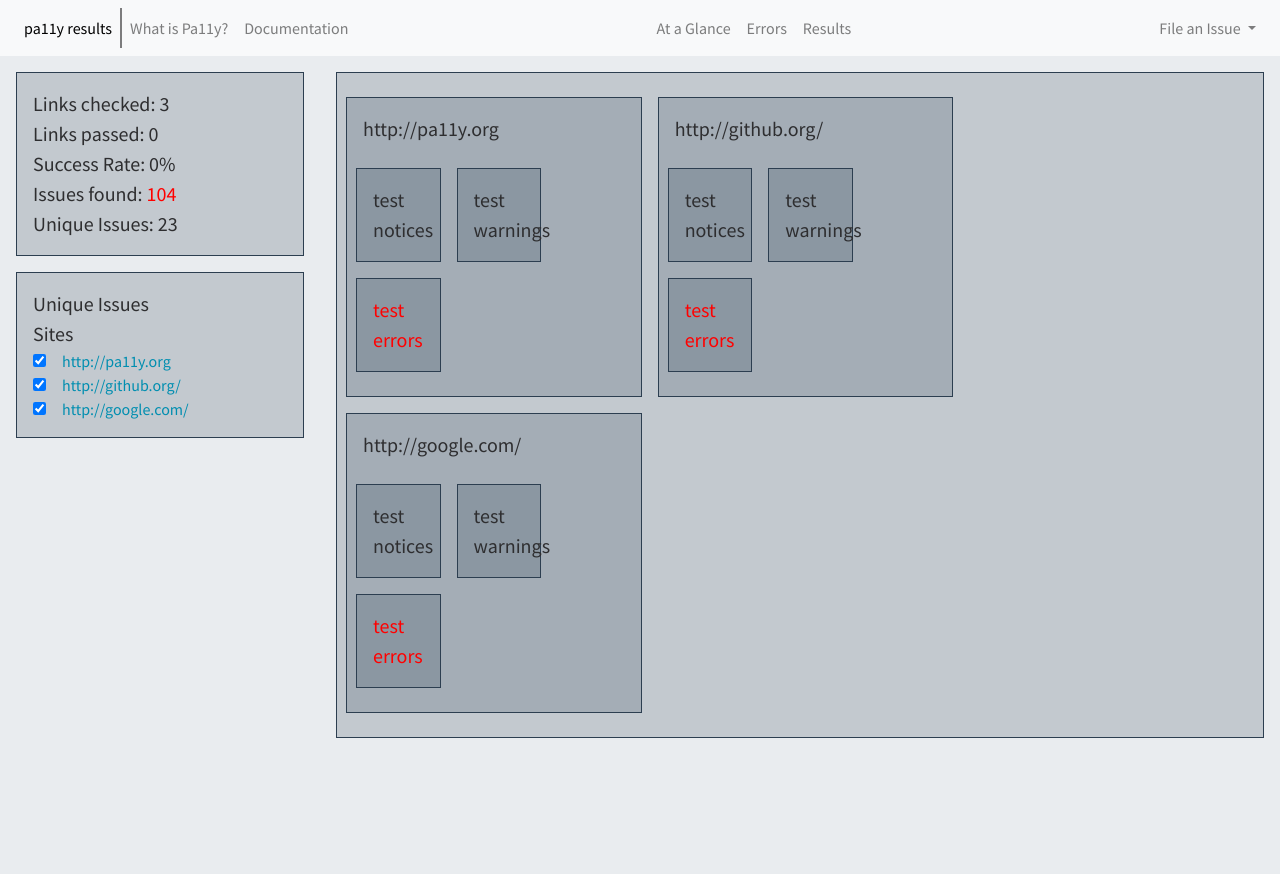
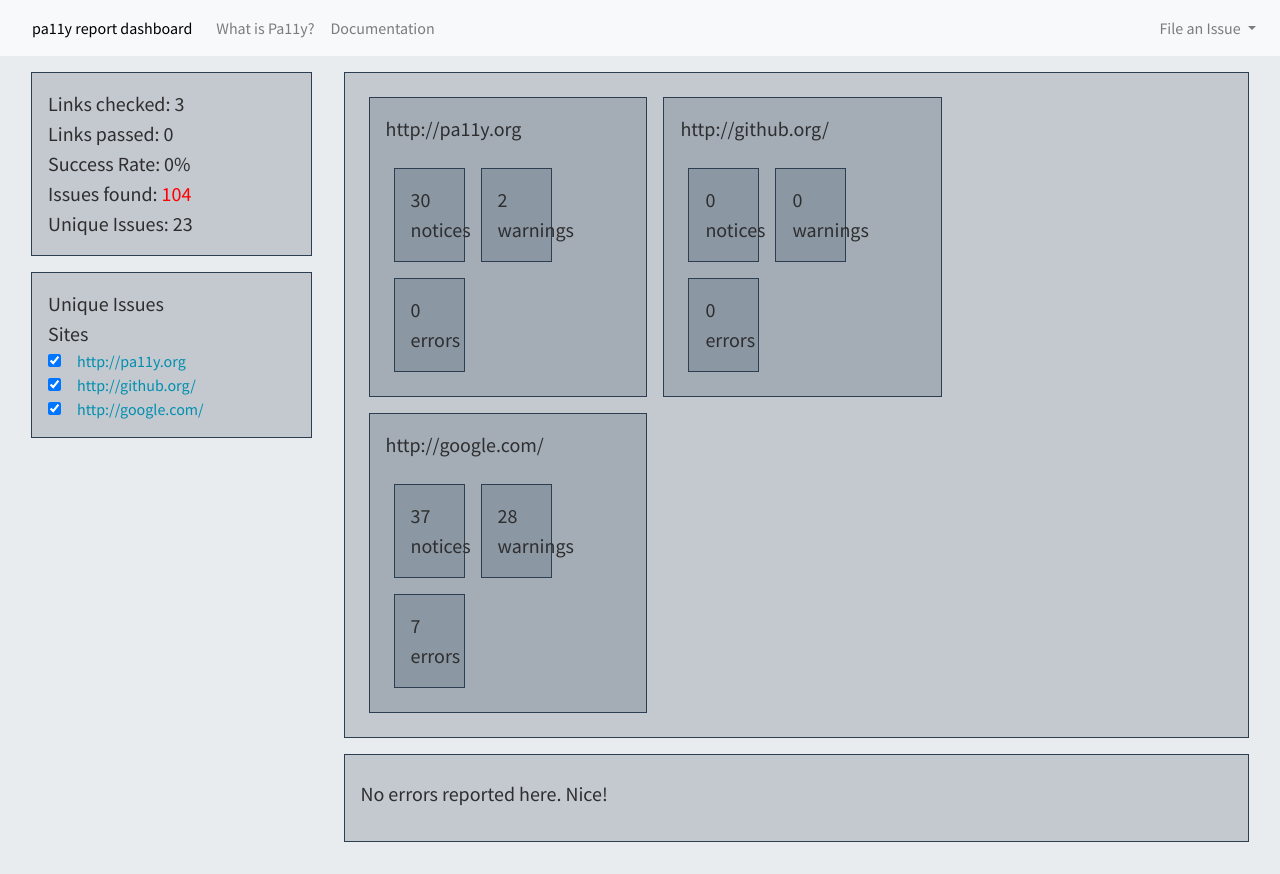
Before and after one commit to tjheffner/vue-pa11y, a Vue app: page / in a window 1280 px wide. Before the commit the page ends 800 px from the top, so only its background shows below. Built offline with nearby package versions, Linux system fonts and the light colour scheme.

Commit message:
add counts per site, update nav

```diff
--- a/public/index.html
+++ b/public/index.html
@@ -5,10 +5,9 @@
     <meta http-equiv="X-UA-Compatible" content="IE=edge">
     <meta name="viewport" content="width=device-width,initial-scale=1.0">
     <link rel="icon" href="<%= BASE_URL %>favicon.ico">
-    <title>pa11y-dashboard</title>
+    <title>pa11y results</title>
     <link rel="stylesheet" href="https://maxcdn.bootstrapcdn.com/bootstrap/4.0.0/css/bootstrap.min.css" integrity="sha384-Gn5384xqQ1aoWXA+058RXPxPg6fy4IWvTNh0E263XmFcJlSAwiGgFAW/dAiS6JXm" crossorigin="anonymous">
-    <link href="https://fonts.googleapis.com/css?family=Oswald:200,300,400,500,700|Source+Sans+Pro:200,300,400,600" rel="stylesheet">
-    <link href="https://maxcdn.bootstrapcdn.com/font-awesome/4.7.0/css/font-awesome.min.css" rel="stylesheet" integrity="sha384-wvfXpqpZZVQGK6TAh5PVlGOfQNHSoD2xbE+QkPxCAFlNEevoEH3Sl0sibVcOQVnN" crossorigin="anonymous">
+    <link href="https://fonts.googleapis.com/css?family=Source+Sans+Pro:200,300,400,600" rel="stylesheet">
   </head>
   <body>
     <noscript>
@@ -19,6 +18,6 @@
   </body>
 
   <script src="https://code.jquery.com/jquery-3.2.1.slim.min.js" integrity="sha384-KJ3o2DKtIkvYIK3UENzmM7KCkRr/rE9/Qpg6aAZGJwFDMVNA/GpGFF93hXpG5KkN" crossorigin="anonymous"></script>
-  <script src="https://cdnjs.cloudflare.com/ajax/libs/popper.js/1.12.3/umd/popper.min.js" integrity="sha384-vFJXuSJphROIrBnz7yo7oB41mKfc8JzQZiCq4NCceLEaO4IHwicKwpJf9c9IpFgh" crossorigin="anonymous"></script>
-  <script src="https://maxcdn.bootstrapcdn.com/bootstrap/4.0.0-beta.2/js/bootstrap.min.js" integrity="sha384-alpBpkh1PFOepccYVYDB4do5UnbKysX5WZXm3XxPqe5iKTfUKjNkCk9SaVuEZflJ" crossorigin="anonymous"></script>
+  <!--<script src="https://cdnjs.cloudflare.com/ajax/libs/popper.js/1.12.3/umd/popper.min.js" integrity="sha384-vFJXuSJphROIrBnz7yo7oB41mKfc8JzQZiCq4NCceLEaO4IHwicKwpJf9c9IpFgh" crossorigin="anonymous"></script>-->
+  <!--<script src="https://maxcdn.bootstrapcdn.com/bootstrap/4.0.0-beta.2/js/bootstrap.min.js" integrity="sha384-alpBpkh1PFOepccYVYDB4do5UnbKysX5WZXm3XxPqe5iKTfUKjNkCk9SaVuEZflJ" crossorigin="anonymous"></script>-->
 </html>
--- a/src/App.vue
+++ b/src/App.vue
@@ -50,7 +50,7 @@
     ...mapActions([
       'reportData',
       'results',
-      'errors',
+      'issues',
     ]),
     loadReportData () {
       this.$store.dispatch('reportData');
--- a/src/components/navbar.vue
+++ b/src/components/navbar.vue
@@ -3,17 +3,15 @@
     <button class="navbar-toggler" type="button" data-toggle="collapse" data-target="#navbarNavDropdown" aria-controls="navbarNavDropdown" aria-expanded="false" aria-label="Toggle navigation">
       <span class="navbar-toggler-icon"></span>
     </button>
+
+    <p id="logo" class="nav-item nav-link mb-0">pa11y report dashboard</p>
+
     <div class="collapse navbar-collapse" id="navbarNavDropdown">
       <ul class="navbar-nav mr-auto">
-        <li id="logo" class="nav-item nav-link">pa11y results</li>
         <li class="nav-item"><a class="nav-link" href="http://pa11y.org/" target="_blank" title="Pa11y Homepage">What is Pa11y?</a></li>
         <li class="nav-item"><a class="nav-link" href="https://github.com/pa11y/pa11y#configuration" target="_blank"  title="Technical Documentation">Documentation</a></li>
       </ul>
-      <ul class="navbar-nav mx-auto">
-        <li class="nav-item"><a href="#breakdown" class="nav-link">At a Glance</a></li>
-        <li class="nav-item"><a href="#errorlist" class="nav-link">Errors</a></li>
-        <li class="nav-item"><a href="#results" class="nav-link">Results</a></li>
-      </ul>
+
       <ul class="navbar-nav ml-auto">
         <li role="separator" class="dropdown-divider"></li>
         <li class="nav-item dropdown">
@@ -21,7 +19,7 @@
             File an Issue
           </a>
           <div class="dropdown-menu dropdown-menu-right" aria-labelledby="supportDropdown">
-            <a class="dropdown-item" target="_blank" href="https://github.com/tjheffner/vue-pa11y/issues">Dashboard issues</a>
+            <a class="dropdown-item" target="_blank" href="https://github.com/phase2/pa11y-dashboard">Dashboard issues</a>
             <a class="dropdown-item" target="_blank" href="https://github.com/pa11y/pa11y/issues">pa11y issues</a>
             <a class="dropdown-item" target="_blank" href="https://github.com/pa11y/pa11y-ci">pa11y-ci issues</a>
           </div>
--- a/src/components/results.vue
+++ b/src/components/results.vue
@@ -9,9 +9,9 @@
       >
         <p>{{ site.name }}</p>
         <div class="row">
-          <p class="block blue">{{ site.notices }} notices</p>
-          <p class="block yellow">{{ site.warnings }} warnings</p>
-          <p class="block red">{{ site.errors }} errors</p>
+          <p class="block">{{ site.notice }} notices</p>
+          <p class="block">{{ site.warning }} warnings</p>
+          <p class="block">{{ site.error }} errors</p>
         </div>
       </div>
     </div>
--- a/src/store.js
+++ b/src/store.js
@@ -17,7 +17,7 @@
   results: [],
   issueList: [],
   siteList: [],
-  activeResult: null,
+  activeResult: {},
 };
 
 /**
@@ -80,15 +80,39 @@
     context.commit('PROCESS_ISSUES', modified);
   },
   sites: ({ commit }) => {
-    const sites = Object.keys(state.data.results)
-      .map(value => ({
-          name: value,
+    const sites = Object.entries(state.data.results)
+      // .filter(([key, value]) => {
+      // // do shit
+      // return [key, stuff]
+      // })
+      .map(([key, value]) => {
+        const reduction = value.reduce((acc, issue) => {
+          acc[issue.type] += 1;
+          return acc;
+        }, {
+          notice: 0,
+          error: 0,
+          warning: 0
+        });
+
+        return {
+          name: key,
           show: true,
-          errors: 'test',
-          warnings: 'test',
-          notices: 'test',
-        })
-      );
+          ...reduction,
+        }
+      });
+
+
+
+    // const sites = Object.keys(state.data.results)
+    //   .map(value => ({
+    //       name: value,
+    //       show: true,
+    //       errors: 'test',
+    //       warnings: 'test',
+    //       notices: _.filter(state.results, function(o) { return o.type === 'notice'; }),
+    //     })
+    //   );
 
     commit('PROCESS_SITES', sites);
   },
--- a/src/styles.scss
+++ b/src/styles.scss
@@ -14,12 +14,19 @@
   background: $c-background;
 }
 #logo {
-  border-right: 2px solid rgba(0,0,0,.5);
   color: black;
 }
+
+// overriding some bootstrap stuff in a dumb way
 .container {
   max-width: 100%;
 }
+.row {
+  margin-left: 0;
+  margin-right: 0;
+}
+
+
 .red {
   color: $c-error;
 }
```
Also changed, not shown: tests/pa11y/.pa11yci.js, 1 other file (tests, documents, lock files or other folders).
